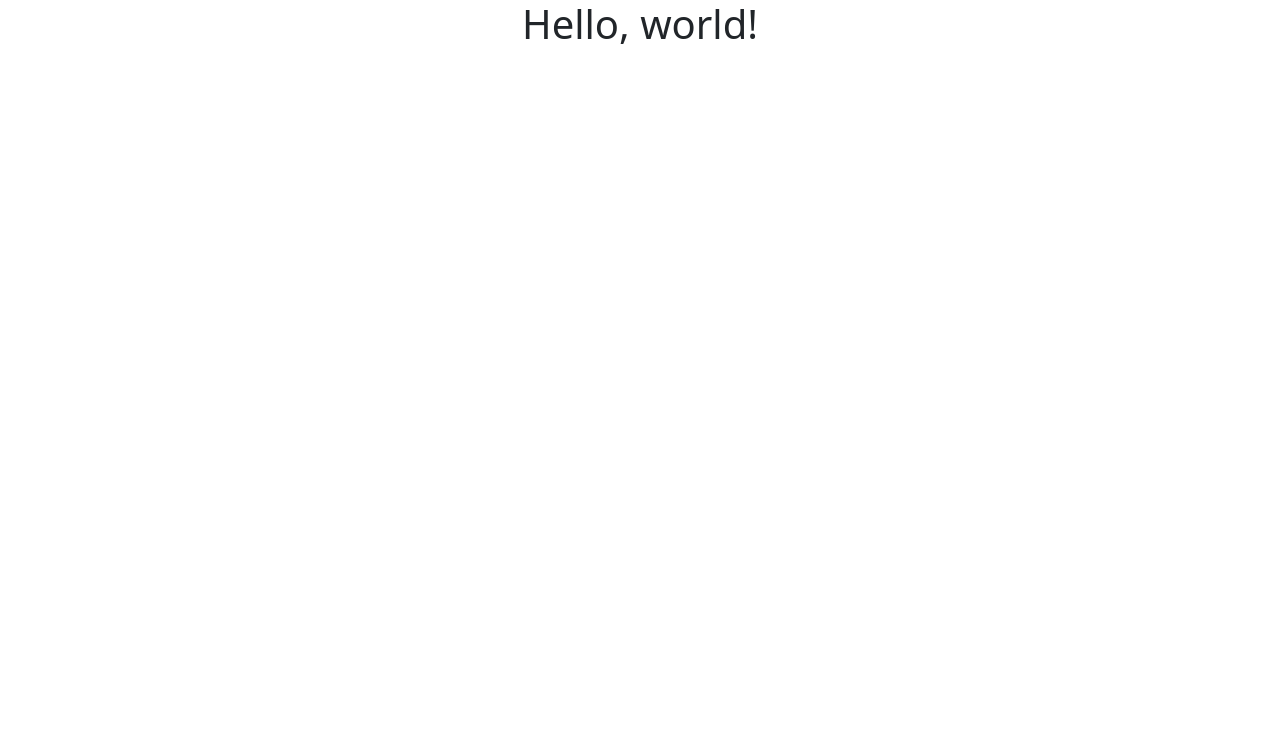
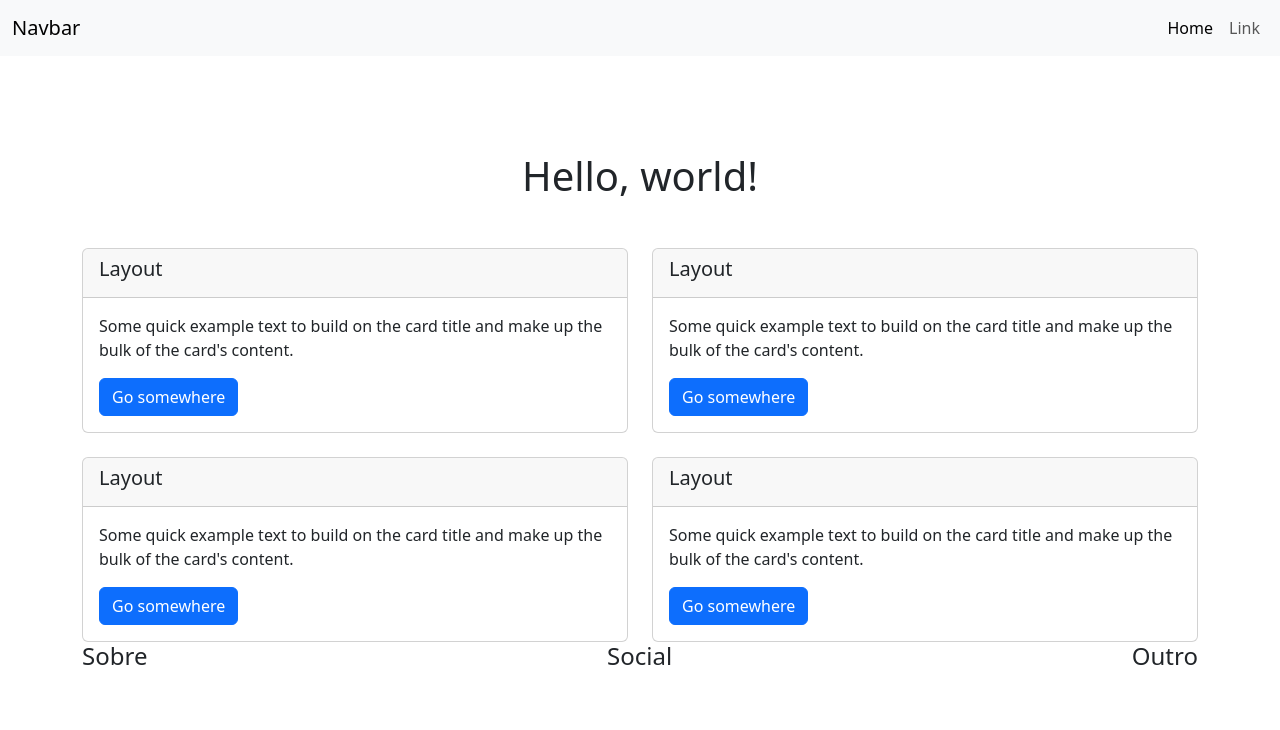
Before and after one commit to lucachaves/lm-2024-1, a plain HTML site: page classnotes/package/bootstrap/hello/index.html in a window 1280 px wide. Drawn offline with nearby package versions, Linux system fonts and the light colour scheme.

Commit message:
feat: new resources of bootstrap

```diff
--- a/classnotes/package/bootstrap/hello/index.html
+++ b/classnotes/package/bootstrap/hello/index.html
@@ -17,11 +17,114 @@
     </style> -->
   </head>
   <body>
-    <h1 class="text-center">Hello, world!</h1>
-    <!-- <script
+    <nav class="navbar navbar-expand-lg bg-body-tertiary">
+      <div class="container-fluid">
+        <a class="navbar-brand" href="#">Navbar</a>
+        <button
+          class="navbar-toggler"
+          type="button"
+          data-bs-toggle="collapse"
+          data-bs-target="#navbarSupportedContent"
+          aria-controls="navbarSupportedContent"
+          aria-expanded="false"
+          aria-label="Toggle navigation"
+        >
+          <span class="navbar-toggler-icon"></span>
+        </button>
+        <div class="collapse navbar-collapse" id="navbarSupportedContent">
+          <ul class="navbar-nav ms-auto mb-2 mb-lg-0">
+            <li class="nav-item">
+              <a class="nav-link active" aria-current="page" href="#">Home</a>
+            </li>
+            <li class="nav-item">
+              <a class="nav-link" href="#">Link</a>
+            </li>
+          </ul>
+        </div>
+      </div>
+    </nav>
+
+    <div class="container py-5">
+      <h1 class="text-center my-5">Hello, world!</h1>
+
+      <div class="row row-cols-1 row-cols-md-2 g-4">
+        <div class="col">
+          <div class="card">
+            <div class="card-header">
+              <h5 class="card-title">Layout</h5>
+            </div>
+            <div class="card-body">
+              <p class="card-text">
+                Some quick example text to build on the card title and make up
+                the bulk of the card's content.
+              </p>
+              <a href="#" class="btn btn-primary">Go somewhere</a>
+            </div>
+          </div>
+        </div>
+        <div class="col">
+          <div class="card">
+            <div class="card-header">
+              <h5 class="card-title">Layout</h5>
+            </div>
+            <div class="card-body">
+              <p class="card-text">
+                Some quick example text to build on the card title and make up
+                the bulk of the card's content.
+              </p>
+              <a href="#" class="btn btn-primary">Go somewhere</a>
+            </div>
+          </div>
+        </div>
+        <div class="col">
+          <div class="card">
+            <div class="card-header">
+              <h5 class="card-title">Layout</h5>
+            </div>
+            <div class="card-body">
+              <p class="card-text">
+                Some quick example text to build on the card title and make up
+                the bulk of the card's content.
+              </p>
+              <a href="#" class="btn btn-primary">Go somewhere</a>
+            </div>
+          </div>
+        </div>
+        <div class="col">
+          <div class="card">
+            <div class="card-header">
+              <h5 class="card-title">Layout</h5>
+            </div>
+            <div class="card-body">
+              <p class="card-text">
+                Some quick example text to build on the card title and make up
+                the bulk of the card's content.
+              </p>
+              <a href="#" class="btn btn-primary">Go somewhere</a>
+            </div>
+          </div>
+        </div>
+      </div>
+
+      <footer>
+        <div class="d-flex justify-content-between">
+          <div>
+            <h4>Sobre</h4>
+          </div>
+          <div>
+            <h4>Social</h4>
+          </div>
+          <div>
+            <h4>Outro</h4>
+          </div>
+        </div>
+      </footer>
+    </div>
+    </div>
+    <script
       src="https://cdn.jsdelivr.net/npm/bootstrap@5.3.3/dist/js/bootstrap.bundle.min.js"
       integrity="sha384-YvpcrYf0tY3lHB60NNkmXc5s9fDVZLESaAA55NDzOxhy9GkcIdslK1eN7N6jIeHz"
       crossorigin="anonymous"
-    ></script> -->
+    ></script>
   </body>
 </html>
```
